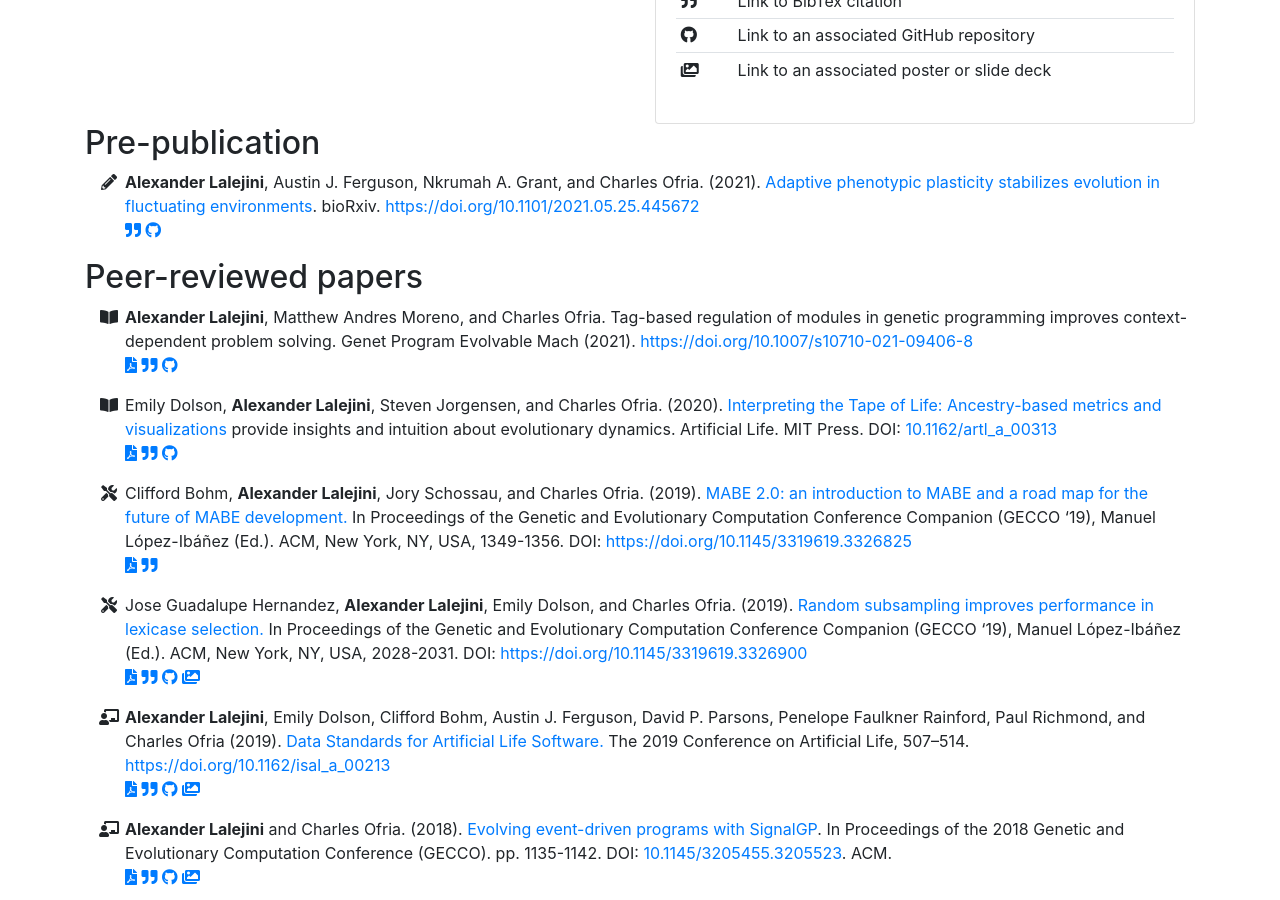
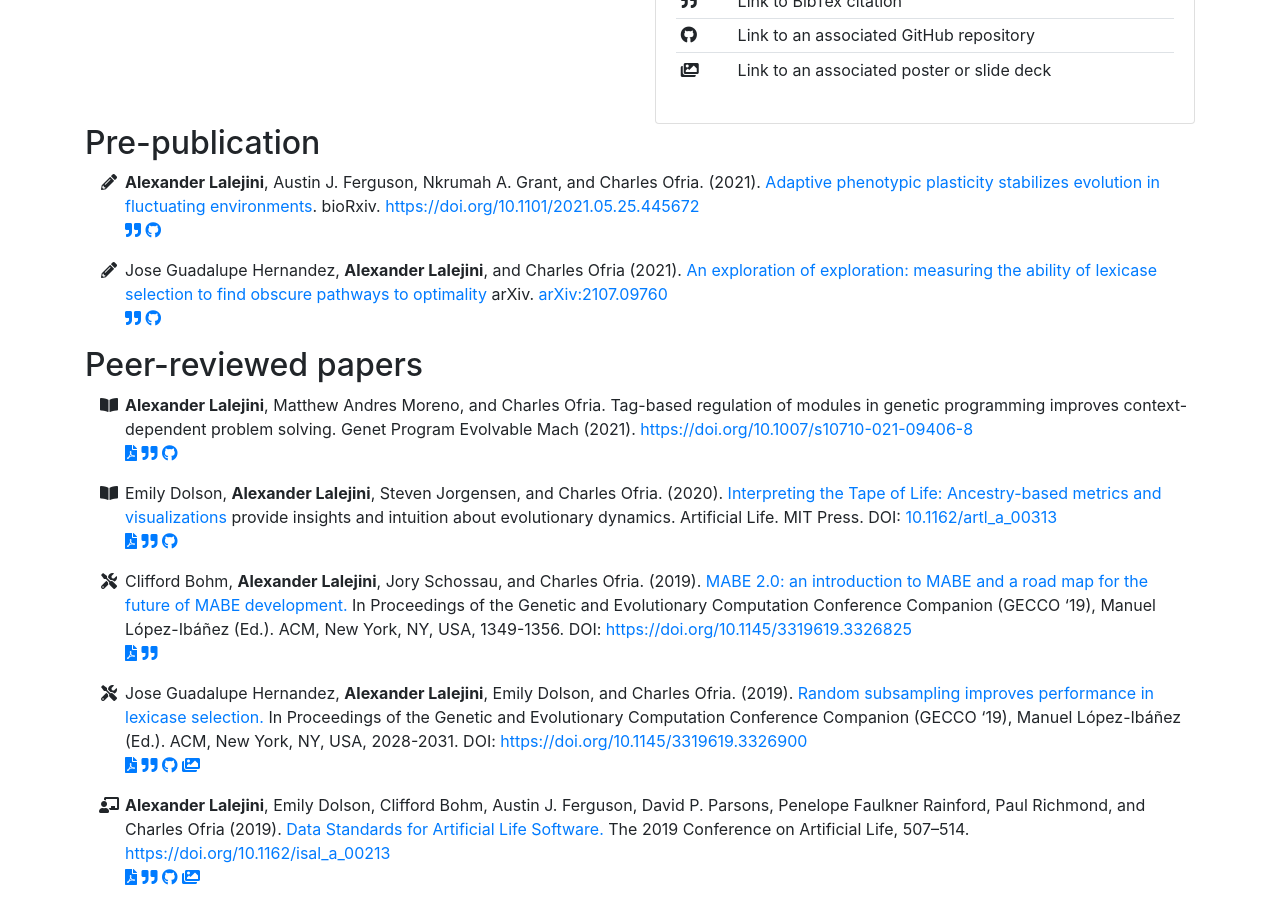
Before and after one commit to amlalejini/amlalejini.github.io, a Jekyll site: the page built from _pages/publications.md, in a window 1280 px wide and 900 px high, scrolled down 690 px. Built offline with Jekyll 4.4.1, drawn with Linux system fonts in a browser that asks for light colours; nearby versions of some CDN libraries.

Commit message:
add 2021 gptp contribution preprint to publications

````diff
--- a/_data/publications.yml
+++ b/_data/publications.yml
@@ -36,6 +36,27 @@ publication_types:
 publications:
 
   - citation: |
+      Jose Guadalupe Hernandez, Alexander Lalejini, and Charles Ofria (2021).
+      [An exploration of exploration: measuring the ability of lexicase selection to find obscure pathways to optimality](https://arxiv.org/abs/2107.09760)
+      arXiv. [arXiv:2107.09760](https://arxiv.org/abs/2107.09760)
+    year: 2021
+    type: pre-pub
+    venue: preprint
+    github_repository_link: https://github.com/jgh9094/GPTP-2021-Exploration-Of-Exploration
+    bibtex_id: hernandez2021exploration
+    bibtex: |
+      ```
+      @misc{hernandez2021exploration,
+            title={An Exploration of Exploration: Measuring the ability of lexicase selection to find obscure pathways to optimality},
+            author={Jose Guadalupe Hernandez and Alexander Lalejini and Charles Ofria},
+            year={2021},
+            eprint={2107.09760},
+            archivePrefix={arXiv},
+            primaryClass={cs.NE}
+      }
+      ```
+
+  - citation: |
       Alexander Lalejini, Austin J. Ferguson, Nkrumah A. Grant, and Charles Ofria. (2021).
       [Adaptive phenotypic plasticity stabilizes evolution in fluctuating environments](https://doi.org/10.1101/2021.05.25.445672).
       bioRxiv. <https://doi.org/10.1101/2021.05.25.445672>
@@ -58,7 +79,6 @@ publications:
         doi = {10.1101/2021.05.25.445672}
       }
       ```
-
 
   - citation: |
       Alexander Lalejini, Matthew Andres Moreno, and Charles Ofria.
````
